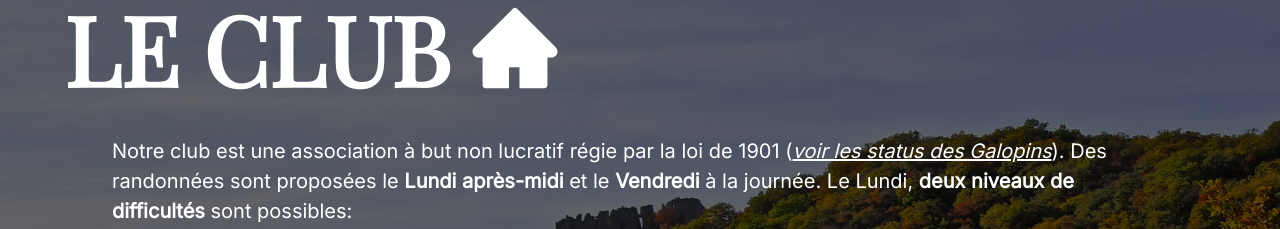
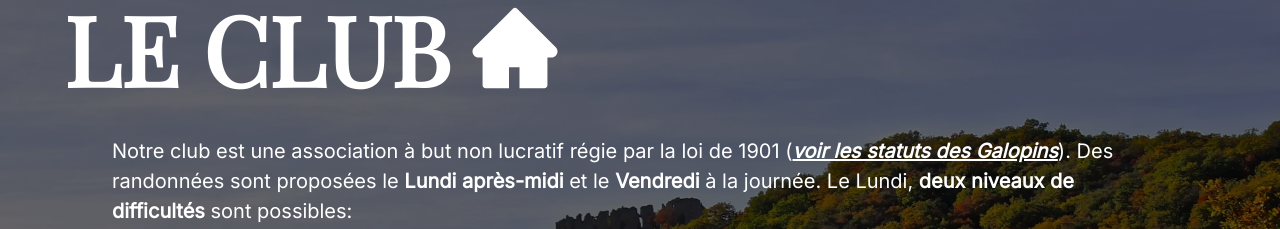
Before and after one commit to SebastienLaurentt/Galopins, a Vue app: page / in a window 1280 px wide. Shown: the part 2400-2629 px from the top of the page. Built offline with nearby package versions, Linux system fonts and the light colour scheme; no server answers.

Commit message:
fix club typo

```diff
--- a/src/sections/Club.tsx
+++ b/src/sections/Club.tsx
@@ -35,8 +35,8 @@ function Club() {
       </SectionHeader>
       <p className='px-4 md:px-20 wideScreen'>
         Notre club est une association à but non lucratif régie par la loi de 1901 (
-      <a href="mentions" className='italic  underline md:hover:font-bold' >
-        voir les status des Galopins
+      <a href="mentions" className='italic  underline font-bold' >
+        voir les statuts des Galopins
       </a>
 
         ). Des randonnées sont proposées le{' '}
```
